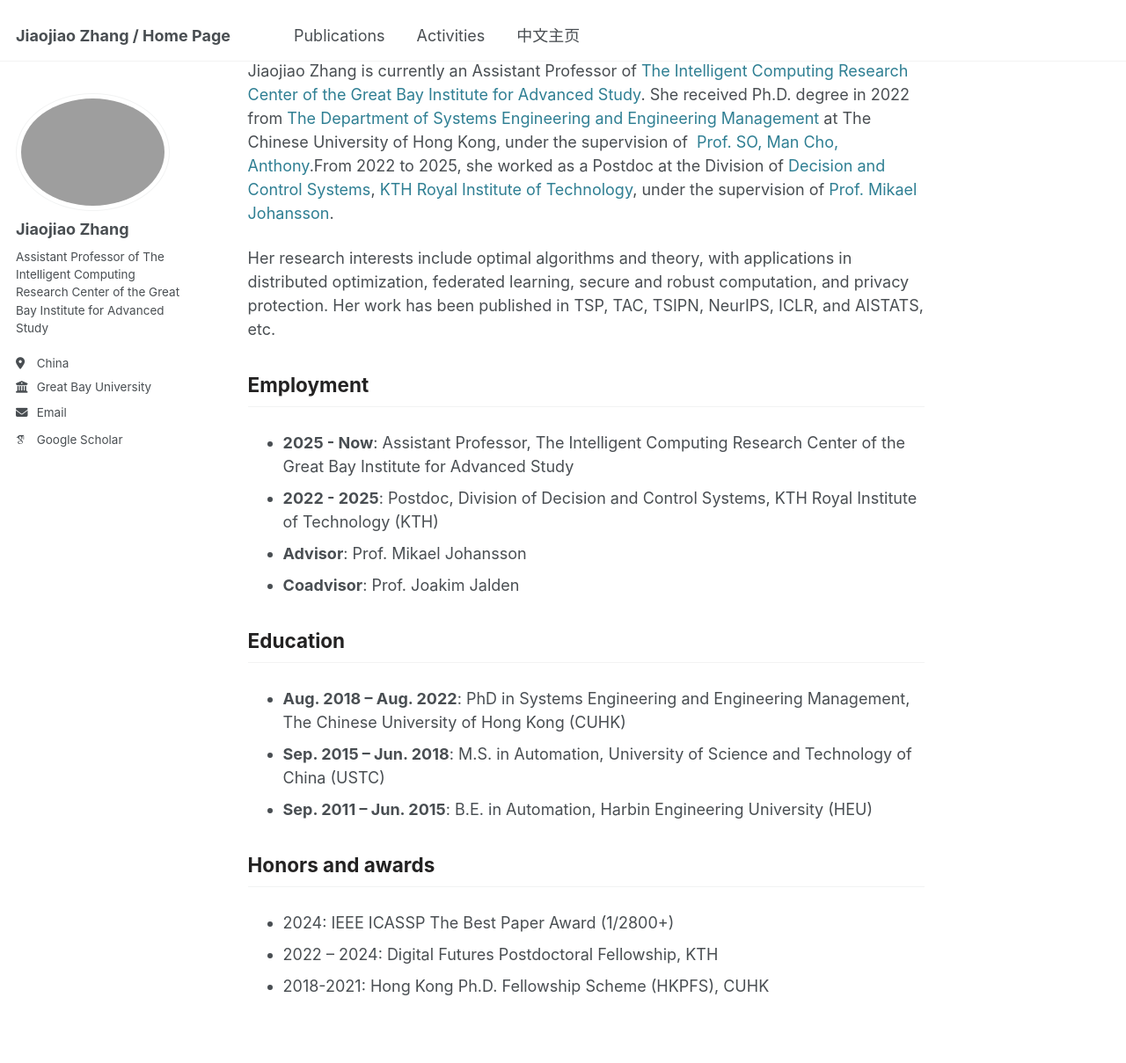
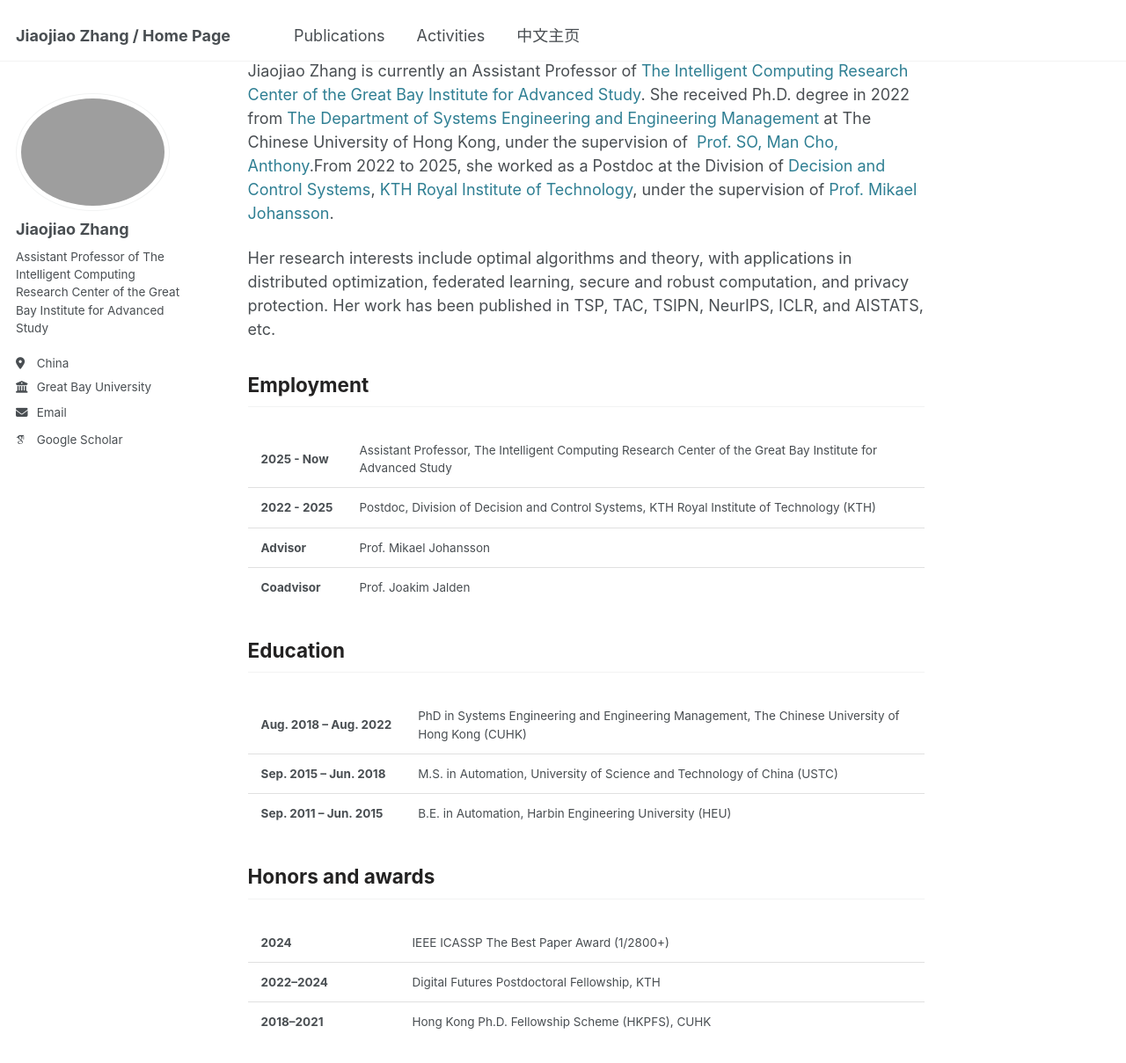
Before and after one commit to JiaojiaoZhang-jjz/JiaojiaoZhang-jjz.github.io, a Jekyll site: the page built from _pages/about.md, in a window 1280 px wide and 1400 px high, scrolled down 81 px. Shown: the top 1209 px of the window at 88% size. Built offline with Jekyll 4.4.1, drawn with Linux system fonts in a browser that asks for light colours; some web fonts are replaced.

Commit message:
细节调整

```diff
--- a/_pages/about.md
+++ b/_pages/about.md
@@ -8,20 +8,61 @@ Jiaojiao Zhang is currently an Assistant Professor of [The Intelligent Computing
 Her research interests include optimal algorithms and theory, with applications in distributed optimization, federated learning, secure and robust computation, and privacy protection. Her work has been published in TSP, TAC, TSIPN, NeurIPS, ICLR, and AISTATS, etc.
 
 <h2 class="category">Employment</h2>
-
-- **2025 - Now**: Assistant Professor, The Intelligent Computing Research Center of the Great Bay Institute for Advanced Study
-- **2022 - 2025**: Postdoc, Division of Decision and Control Systems, KTH Royal Institute of Technology (KTH)
-- **Advisor**: Prof. Mikael Johansson
-- **Coadvisor**: Prof. Joakim Jalden
+<table class="table">
+  <tbody>
+    <tr>
+      <td><strong>2025 - Now</strong></td>
+      <td>Assistant Professor, The Intelligent Computing Research Center of the Great Bay Institute for Advanced Study</td>
+    </tr>
+    <tr>
+      <td><strong>2022 - 2025</strong></td>
+      <td>Postdoc, Division of Decision and Control Systems, KTH Royal Institute of Technology (KTH)</td>
+    </tr>
+    <tr>
+      <td><strong>Advisor</strong></td>
+      <td>Prof. Mikael Johansson</td>
+    </tr>
+    <tr>
+      <td><strong>Coadvisor</strong></td>
+      <td>Prof. Joakim Jalden</td>
+    </tr>
+  </tbody>
+</table>
 
 <h2 class="category">Education</h2>
+<table class="table">
+  <tbody>
+    <tr>
+      <td><strong>Aug. 2018 – Aug. 2022</strong></td>
+      <td>PhD in Systems Engineering and Engineering Management, The Chinese University of Hong Kong (CUHK) </td>
+    </tr>
+    <tr>
+      <td><strong>Sep. 2015 – Jun. 2018</strong></td>
+      <td>M.S. in Automation, University of Science and Technology of China (USTC)</td>
+    </tr>
+    <tr>
+      <td><strong>Sep. 2011 – Jun. 2015</strong></td>
+      <td>B.E. in Automation, Harbin Engineering University (HEU)</td>
+    </tr>
+  </tbody>
+</table>
 
-- **Aug. 2018 – Aug. 2022**: PhD in Systems Engineering and Engineering Management, The Chinese University of Hong Kong (CUHK)
-- **Sep. 2015 – Jun. 2018**: M.S. in Automation, University of Science and Technology of China (USTC)
-- **Sep. 2011 – Jun. 2015**: B.E. in Automation, Harbin Engineering University (HEU)
+
 
 <h2 class="category">Honors and awards</h2>
-
-- 2024:  IEEE ICASSP The Best Paper Award (1/2800+)
-- 2022 – 2024: Digital Futures Postdoctoral Fellowship, KTH
-- 2018-2021: Hong Kong Ph.D. Fellowship Scheme (HKPFS), CUHK
+<table class="table">
+  <tbody>
+    <tr>
+      <td><strong>2024</strong></td>
+      <td>IEEE ICASSP The Best Paper Award (1/2800+)</td>
+    </tr>
+    <tr>
+      <td><strong>2022–2024</strong></td>
+      <td>Digital Futures Postdoctoral Fellowship, KTH</td>
+    </tr>
+    <tr>
+      <td><strong>2018–2021</strong></td>
+      <td>Hong Kong Ph.D. Fellowship Scheme (HKPFS), CUHK</td>
+    </tr>
+  </tbody>
+</table>
--- a/_sass/layout/_base.scss
+++ b/_sass/layout/_base.scss
@@ -381,3 +381,36 @@ b, i, strong, em, blockquote, p, q, span, figure, img, h1, h2, header, input, a,
   padding-bottom: 0.5rem;
   margin: 2rem 0 1.5rem;
 }
+
+/* ########################################################################
+表格样式
+######################################################################## */
+table.table {
+  width: 100%;
+  border-collapse: collapse;
+  margin: 1.5rem 0;
+  border: none; /* 移除外边框 */
+
+  th:first-child, td:first-child {
+    width: auto; /* 第一列宽度自适应内容 */
+    white-space: nowrap; /* 可选：防止内容换行 */
+  }
+
+  th, td {
+    padding: 12px 15px;
+    text-align: left;
+    border: none; /* 移除所有边框 */
+    border-bottom: 1px solid #e0e0e0; /* 底部边框 */
+    transition: background-color 0.2s ease; /* 悬停动画 */
+  }
+
+
+  tr:hover td {
+    background-color: #f5f7fa; /* 悬停背景色 */
+    cursor: pointer; /* 悬停手型指针 */
+  }
+
+  tr:last-child td {
+    border-bottom: none; /* 最后一行无底部边框 */
+  }
+}
```
